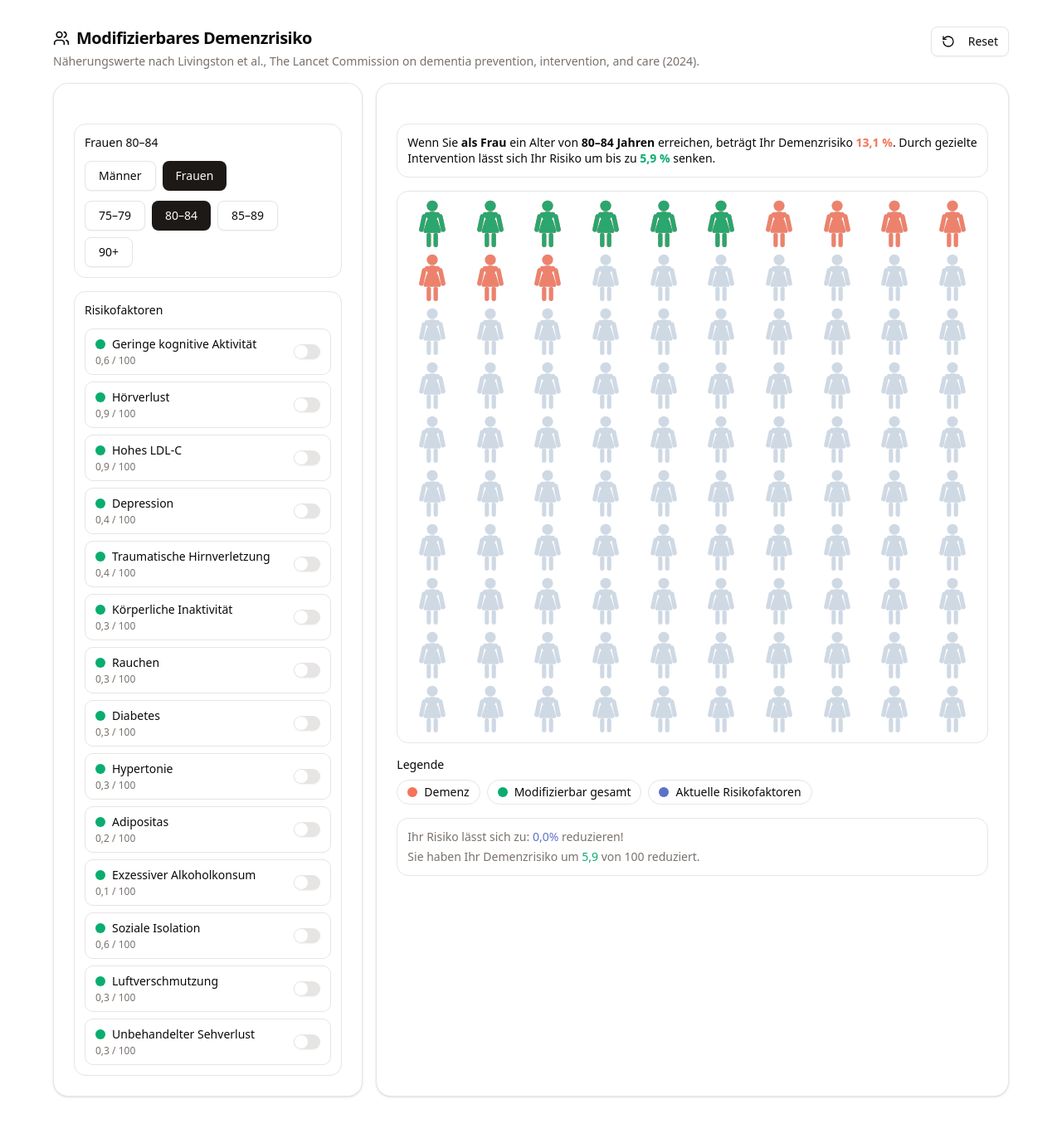
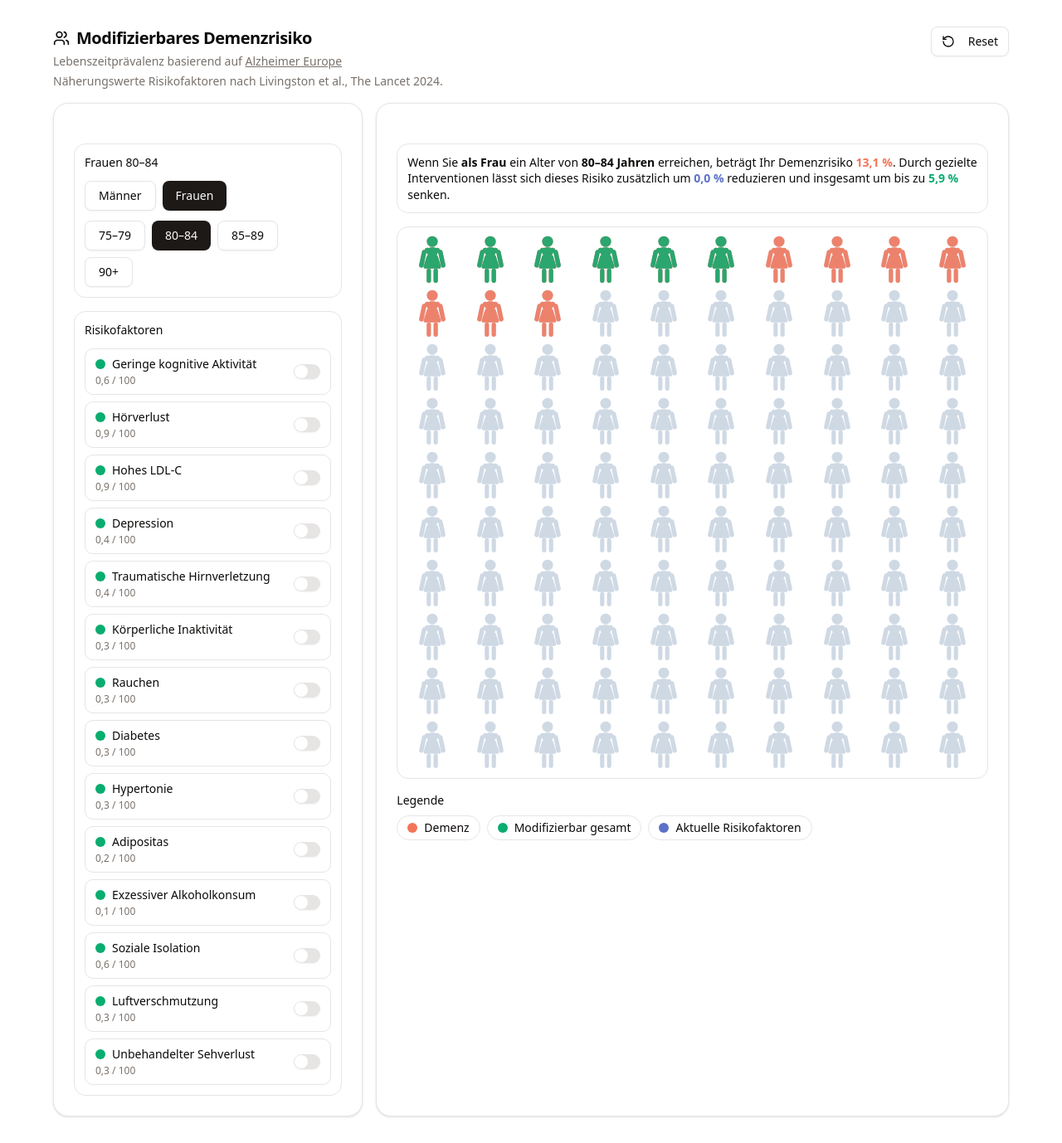
Before and after one commit to niklasrast-lethe/demenz-visualizer, a Next.js app: page / in a window 1280 px wide. Shown: the whole page at 83% size. Before the commit the page ends 1354 px from the top, so only its background shows below. Built offline with nearby package versions, Linux system fonts and the light colour scheme.

Commit message:
Final27.01.2026

```diff
--- a/src/app/page.tsx
+++ b/src/app/page.tsx
@@ -564,7 +564,11 @@ export default function HundredPeopleVisualizer() {
 
   const sentenceStratum = (
     <span>
-      Wenn Sie <span className="font-semibold">{SEX_LABEL_SENTENCE[sex]}</span> ein Alter von <span className="font-semibold">{ageLabel} Jahren</span> erreichen, beträgt Ihr Demenzrisiko <span className={`font-semibold ${DEMENTIA_COLOR_CLASS}`}>{fmtDE(prevalence)} %</span>. Durch gezielte Intervention lässt sich Ihr Risiko um bis zu <span className={`font-semibold ${PREVENTABLE_COLOR_CLASS}`}>{fmtDE(preventableCap)} %</span> senken.
+      Wenn Sie <span className="font-semibold">{SEX_LABEL_SENTENCE[sex]}</span> ein Alter von{" "}
+      <span className="font-semibold">{ageLabel} Jahren</span> erreichen, beträgt Ihr Demenzrisiko{" "}
+      <span className={`font-semibold ${DEMENTIA_COLOR_CLASS}`}>{fmtDE(prevalence)} %</span>. Durch gezielte Interventionen lässt sich dieses Risiko zusätzlich um{" "}
+      <span className={`font-semibold ${SELECTED_FACTOR_COLOR_CLASS}`}>{fmtDE(preventedBlue)} %</span> reduzieren und insgesamt um bis zu{" "}
+      <span className={`font-semibold ${PREVENTABLE_COLOR_CLASS}`}>{fmtDE(preventableCap)} %</span> senken.
     </span>
   );
 
@@ -577,8 +581,22 @@ export default function HundredPeopleVisualizer() {
               <Users className="h-5 w-5" />
               <h1 className="text-xl font-semibold tracking-tight">Modifizierbares Demenzrisiko</h1>
             </div>
-            <p className="text-sm text-muted-foreground">Näherungswerte nach Livingston et al., The Lancet Commission on dementia prevention, intervention, and care (2024).</p>
+            <div className="text-sm text-muted-foreground space-y-1">
+              <div>
+                Lebenszeitprävalenz basierend auf{" "}
+                <a
+                  href="https://www.alzheimer-europe.org/dementia/prevalence-dementia-europe?language_content_entity=en"
+                  target="_blank"
+                  rel="noreferrer"
+                  className="underline"
+                >
+                  Alzheimer Europe
+                </a>
+              </div>
+              <div>Näherungswerte Risikofaktoren nach Livingston et al., The Lancet 2024.</div>
+            </div>
           </div>
+
           <Button variant="outline" onClick={reset} className="shrink-0">
             <RotateCcw className="mr-2 h-4 w-4" />
             Reset
@@ -700,15 +718,7 @@ export default function HundredPeopleVisualizer() {
                 </div>
               </div>
 
-              <div className="rounded-xl border p-3 text-sm text-muted-foreground">
-                <div>
-                  Ihr Risiko lässt sich zu: <span className={`font-medium tabular-nums ${SELECTED_FACTOR_COLOR_CLASS}`}>{fmtDE(preventedBlue)}%</span> reduzieren!
-                </div>
-                <div className="mt-1">
-                  Sie haben Ihr Demenzrisiko um <span className={`font-medium tabular-nums ${PREVENTABLE_COLOR_CLASS}`}>{fmtDE(preventedGreen)}</span> von 100 reduziert.
-                </div>
-              </div>
-            </CardContent>
+              </CardContent>
           </Card>
         </div>
       </div>
```
